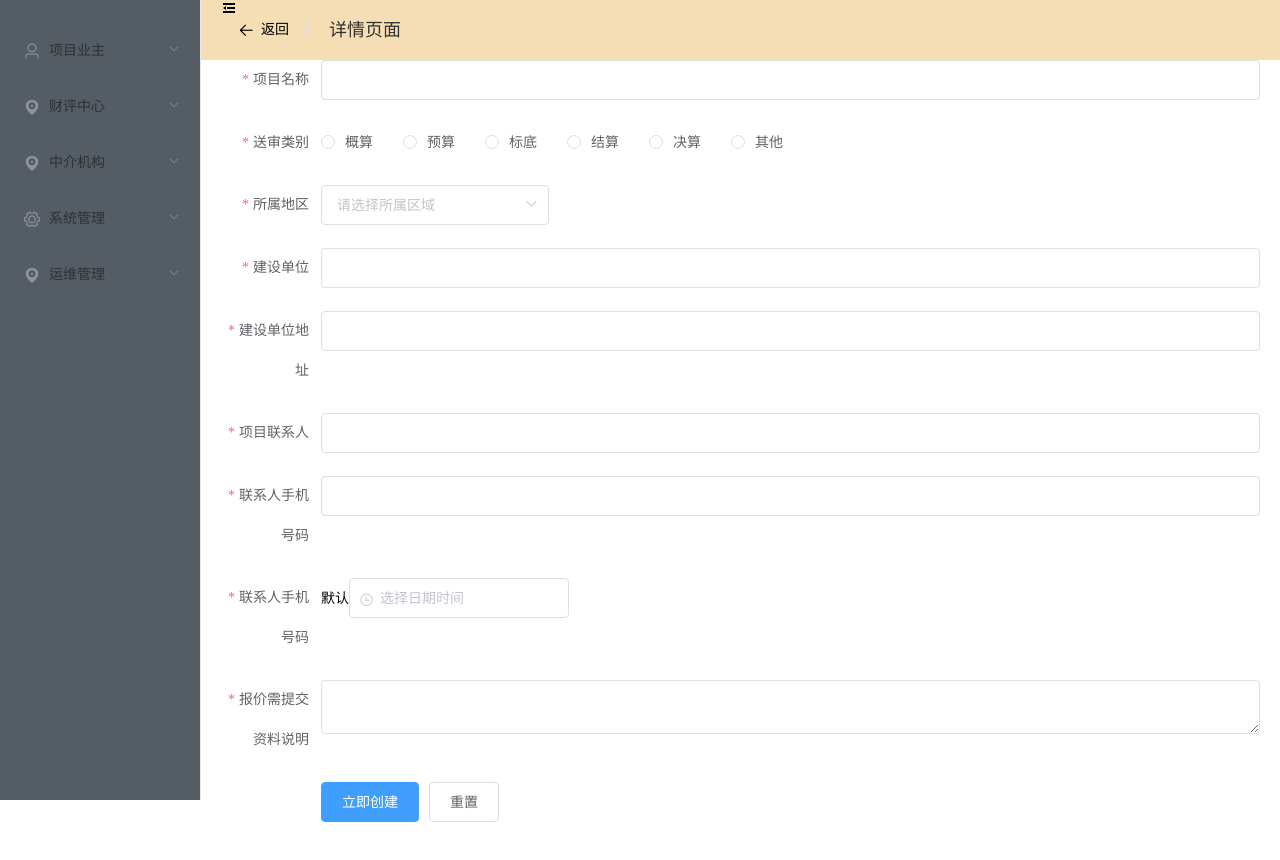
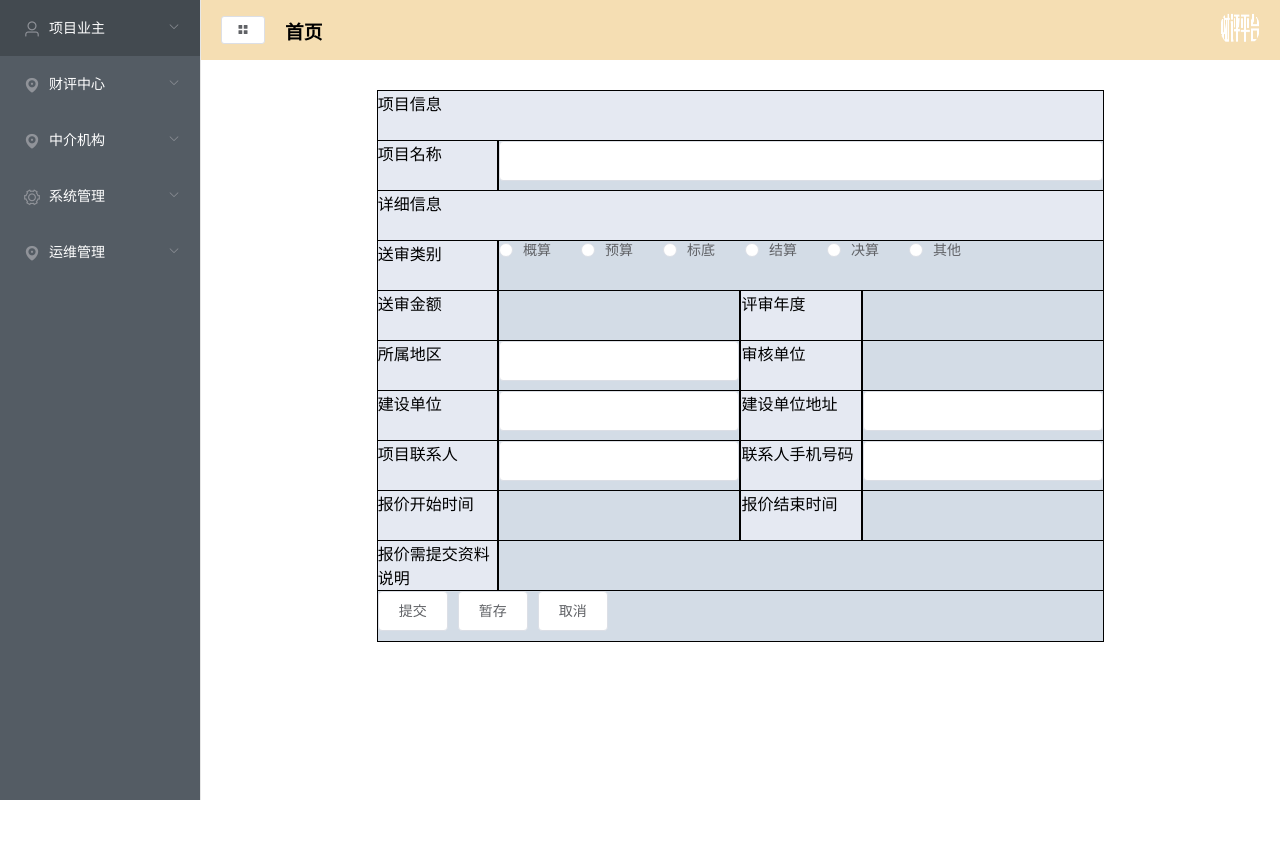
Before and after one commit to hubyongxin/-first_week, a Vue app in the folder demo/: page /#/projectadd in a window 1280 px wide. Shown: the top 860 px of the page. After the commit the page ends 800 px from the top, so only its background shows below. Built offline with nearby package versions, Linux system fonts and the light colour scheme.

Commit message:
完成添加布局

```diff
--- a/demo/src/components/Aside.vue
+++ b/demo/src/components/Aside.vue
@@ -1,7 +1,6 @@
 <template>
   <div>
-    <el-menu class="el-menu-vertical-demo"   background-color="#545c64" active-text-color='#ffd04b' @open="handleOpen" @close="handleClose" :collapse="isCollapse" router>
-      <h5></h5>
+    <el-menu class="el-menu-vertical-demo" background-color="#545c64" text-color="#ffffff" active-text-color="#ffd04b" :collapse="isCollapse" router>
       <!-- 项目业主 -->
       <el-submenu index="1">
         <template slot="title">
@@ -9,7 +8,7 @@
           <span slot="title">项目业主</span>
         </template>
         <el-menu-item-group>
-          <el-menu-item index="/projectapplication" path=''>项目申报</el-menu-item>
+          <el-menu-item index="/projectapplication" path="">项目申报</el-menu-item>
         </el-menu-item-group>
       </el-submenu>
       <!-- 财评中心 -->
@@ -86,164 +85,13 @@
 <script>
 export default {
   data() {
-    return {
-      isCollapse: false,
-      //菜单数据
-      menu: [
-        //1
-        {
-          lable: '项目业主',
-          icno: '',
-
-          children: [
-            {
-              path: '',
-              name: '',
-              lable: '项目申报',
-              icno: '',
-              url: '',
-            },
-          ],
-        },
-        //2
-        {
-          lable: '财评中心',
-          icno: '',
-          children: [
-            {
-              path: '',
-              name: '',
-              lable: '项目审核',
-              icno: '',
-              url: '',
-            },
-            {
-              path: '',
-              name: '',
-              lable: '评定项目',
-              icno: '',
-              url: '',
-            },
-          ],
-        },
-        //3
-        {
-          lable: '中介机构',
-          icno: '',
-          children: [
-            {
-              path: '',
-              name: '',
-              lable: '项目报名',
-              icno: '',
-              url: '',
-            },
-            {
-              path: '',
-              name: '',
-              lable: '我的报名项目',
-              icno: '',
-              url: '',
-            },
-            {
-              path: '',
-              name: '',
-              lable: '我的中标项目',
-              icno: '',
-              url: '',
-            },
-          ],
-        },
-        //4
-        {
-          lable: '系统管理',
-          icno: '',
-          children: [
-            {
-              path: '',
-              name: '',
-              lable: '部门管理',
-              icno: '',
-              url: '',
-            },
-            {
-              path: '',
-              name: '',
-              lable: '人员管理',
-              icno: '',
-              url: '',
-            },
-            {
-              path: '',
-              name: '',
-              lable: '角色管理',
-              icno: '',
-              url: '',
-            },
-            {
-              path: '',
-              name: '',
-              lable: '审核流程管理',
-              icno: '',
-              url: '',
-            },
-          ],
-        },
-        //5
-        {
-          lable: '运维管理',
-          icno: '',
-          children: [
-            {
-              path: '',
-              name: '',
-              lable: '财评中心管理',
-              icno: '',
-              url: '',
-            },
-            {
-              path: '',
-              name: '',
-              lable: '服务费规则管理',
-              icno: '',
-              url: '',
-            },
-            {
-              path: '',
-              name: '',
-              lable: '服务费设置',
-              icno: '',
-              url: '',
-            },
-            {
-              path: '',
-              name: '',
-              lable: '服务费核实',
-              icno: '',
-              url: '',
-            },
-          ],
-        },
-      ],
-    }
+    return {}
   },
-  methods: {
-    handleOpen(key, keyPath) {
-      console.log(key, keyPath)
+  methods: {},
+  computed: {
+    isCollapse() {
+      return this.$store.state.tab.isCollapse
     },
-    handleClose(key, keyPath) {
-      console.log(key, keyPath)
-    },
-    // computed: {
-    //   noChildren() {
-    //     return this.menu.filter((item) => {
-    //       !item.children
-    //     })
-    //   },
-    //   haveChildren() {
-    //     return this.menu.filter((item) => item.children)
-    //   },
-    // },
   },
 }
 </script>
@@ -252,6 +100,8 @@ export default {
   width: 200px;
   height: 100vh;
   min-height: 400px;
-
+}
+.el-menu--collapse {
+  height: 100vh;
 }
 </style>
--- a/demo/src/components/Header.vue
+++ b/demo/src/components/Header.vue
@@ -1,27 +1,61 @@
 <template>
-  <div class="box_parent">
-    <div class="left_btn">
-      <i class="el-icon-s-fold"></i>
+  <header>
+    <div class="left_content">
+      <el-button plain icon="el-icon-menu" size="mini" @click="changeMenu"></el-button>
+      <h3>首页</h3>
     </div>
-    <el-page-header @back="goBack" content="详情页面"> </el-page-header>
-  </div>
+    <div class="right_content">
+      <el-dropdown>
+        <span class="el-dropdown-link">
+          <img :src="img" class="user" />
+        </span>
+        <el-dropdown-menu slot="dropdown">
+          <el-dropdown-item>黄金糕</el-dropdown-item>
+          <el-dropdown-item>狮子头</el-dropdown-item>
+          <el-dropdown-item>螺蛳粉</el-dropdown-item>
+        </el-dropdown-menu>
+      </el-dropdown>
+    </div>
+  </header>
 </template>
 
 <script>
 export default {
+  data() {
+    return {
+      img: require('../assets/logo.png'),
+    }
+  },
   methods: {
     goBack() {
-      this.$router.go(-1);
+      this.$router.go(-1)
+    },
+    changeMenu() {
+      this.$store.commit('collapseMenu')
     },
   },
-};
+}
 </script>
 
 <style lang="less" scoped>
-.box_parent {
+header {
   display: flex;
+  height: 100%;
+  align-items: center;
+  justify-content: space-between;
 }
-.el-page-header {
-  line-height: 60px;
+.left_content {
+  display: flex;
+  align-items: center;
+  .el-button {
+    margin-right: 20px;
+  }
+}
+.right_content {
+  .user {
+    width: 40px;
+    height: 40px;
+    border-radius: 50%;
+  }
 }
 </style>
--- a/demo/src/components/Login.vue
+++ b/demo/src/components/Login.vue
@@ -7,29 +7,14 @@
     <div class="login_box">
       <div class="top">欢迎登录</div>
       <!-- 登录区域 -->
-      <el-form
-        class="login_form"
-        ref="loginFormRef"
-        :model="loginForm"
-        :rules="loginFormRules"
-        label-width="0px"
-      >
+      <el-form class="login_form" ref="loginFormRef" :model="loginForm" :rules="loginFormRules" label-width="0px">
         <!-- 用户名 -->
         <el-form-item prop="username">
-          <el-input
-            v-model="loginForm.username"
-            prefix-icon="el-icon-user"
-            placeholder="财政评审平台用户名"
-          ></el-input>
+          <el-input v-model="loginForm.username" prefix-icon="el-icon-user" placeholder="财政评审平台用户名"></el-input>
         </el-form-item>
         <!-- 密码 -->
         <el-form-item prop="password">
-          <el-input
-            v-model="loginForm.password"
-            prefix-icon="el-icon-lock"
-            type="password"
-            placeholder="财政评审平台用户密码"
-          ></el-input>
+          <el-input v-model="loginForm.password" prefix-icon="el-icon-lock" type="password" placeholder="财政评审平台用户密码"></el-input>
         </el-form-item>
         <!-- 按钮区域 -->
         <el-form-item class="btns">
@@ -42,36 +27,36 @@
 </template>
 
 <script>
-import request from "../utlis/request";
-import qs from "qs";
+import request from '../utlis/request'
+import qs from 'qs'
 
 export default {
   data() {
     return {
       //登录表单数据绑定
       loginForm: {
-        username: "",
-        password: "",
-        msg: "",
+        username: '',
+        password: '',
+        msg: '',
       },
       loginFormRules: {
         //验证用户名
         username: [
-          { required: true, message: "财政评审平台用户名", trigger: "blur" },
-          { min: 3, max: 11, message: "长度在3到11个字符", trigger: "blur" },
+          { required: true, message: '财政评审平台用户名', trigger: 'blur' },
+          { min: 3, max: 11, message: '长度在3到11个字符', trigger: 'blur' },
         ],
         //验证密码
         password: [
-          { required: true, message: "财政评审平台用户密码", trigger: "blur" },
-          { min: 3, max: 15, message: "长度在3到15个字符", trigger: "blur" },
+          { required: true, message: '财政评审平台用户密码', trigger: 'blur' },
+          { min: 3, max: 15, message: '长度在3到15个字符', trigger: 'blur' },
         ],
       },
-    };
+    }
   },
   methods: {
     //点击重置，重置表单
     resetLoginForm() {
-      this.$refs.loginFormRef.resetFields();
+      this.$refs.loginFormRef.resetFields()
     },
 
     //登录
@@ -80,32 +65,31 @@ export default {
         let params = {
           username: this.loginForm.username,
           pwd: this.loginForm.password,
-        };
-        const res = await request.post("/web/login", qs.stringify(params));
-        this.msg = res.data.msg;
-        if (res.data.code == "v") {
-          this.$router.push("/main");
+        }
+        const res = await request.post('/web/login', qs.stringify(params))
+        this.msg = res.data.msg
+        if (res.data.code == 'v') {
+          this.$router.push('/main')
           this.$message({
             message: this.msg,
-            type: "success",
-          });
+            type: 'success',
+          })
         } else {
-          this.$message.error("用户名或密码错误");
+          this.$message.error('用户名或密码错误')
         }
       } catch (error) {
-        console.log(error, "系统错误!!!");
-        this.$message.error("系统错误，请稍后重试");
+        this.$message.error('系统错误，请稍后重试')
       }
     },
   },
-};
+}
 </script>
 
 <style lang="less" scoped>
 .login_container {
   width: 100%;
   height: 100vh;
-  background: url("../assets/bg.2679f0d2.jpg") no-repeat #409eff;
+  background: url('../assets/bg.2679f0d2.jpg') no-repeat #409eff;
   display: flex;
   justify-content: center;
 }
--- a/demo/src/store/index.js
+++ b/demo/src/store/index.js
@@ -1,15 +1,10 @@
 import Vue from 'vue'
 import Vuex from 'vuex'
-
+import tab from './tab'
 Vue.use(Vuex)
 
 export default new Vuex.Store({
-  state: {
+  modules: {
+    tab,
   },
-  mutations: {
-  },
-  actions: {
-  },
-  modules: {
-  }
 })
--- /dev/null
+++ b/demo/src/store/tab.js
@@ -0,0 +1,10 @@
+export default {
+  state: {
+    isCollapse: false,
+  },
+  mutations: {
+    collapseMenu(state) {
+      state.isCollapse = !state.isCollapse
+    },
+  },
+}
--- a/demo/src/views/ProjectAdd.vue
+++ b/demo/src/views/ProjectAdd.vue
@@ -1,18 +1,22 @@
 <template>
   <div>
-    <el-form
-      :model="ruleForm"
-      :rules="rules"
-      ref="ruleForm"
-      label-width="100px"
-      class="demo-ruleForm"
-    >
-      <!-- 项目名称 -->
-      <el-form-item label="项目名称" prop="name">
+    <el-form :model="ruleForm" :rules="rules" ref="ruleForm" label-width="100px" class="demo-ruleForm">
+      <el-row>
+        <el-col :span="24">
+          <div class="grid-content bg-purple-light">项目信息</div>
+        </el-col>
+        <el-col :span="4">
+          <div class="grid-content bg-purple-light">项目名称</div>
+        </el-col>
+        <el-col :span="20">
+          <div class="grid-content bg-purple">
             <el-input v-model="ruleForm.name"></el-input>
-      </el-form-item>
-      <!-- 送审类别 -->
-      <el-form-item label="送审类别" prop="resource">
+          </div>
+        </el-col>
+        <el-col :span="24"><div class="grid-content bg-purple-light">详细信息</div></el-col>
+        <el-col :span="4"><div class="grid-content bg-purple-light">送审类别</div></el-col>
+        <el-col :span="20">
+          <div class="grid-content bg-purple">
             <el-radio-group v-model="ruleForm.resource">
               <el-radio label="概算"></el-radio>
               <el-radio label="预算"></el-radio>
@@ -21,54 +25,56 @@
               <el-radio label="决算"></el-radio>
               <el-radio label="其他"></el-radio>
             </el-radio-group>
-      </el-form-item>
-      <!-- 所属区域 -->
-      <el-form-item label="所属地区" prop="region">
-        <el-select v-model="ruleForm.region" placeholder="请选择所属区域">
-          <el-option label="区域一" value="shanghai"></el-option>
-          <el-option label="区域二" value="beijing"></el-option>
-        </el-select>
-      </el-form-item>
-
-      <!-- 建设单位 -->
-      <el-form-item label="建设单位" prop="name">
-        <el-input v-model="ruleForm.name"></el-input>
-      </el-form-item>
-      <!-- 建设单位地址 -->
-      <el-form-item label="建设单位地址" prop="name">
-        <el-input v-model="ruleForm.name"></el-input>
-      </el-form-item>
-      <!-- 项目联系人 -->
-      <el-form-item label="项目联系人" prop="name">
-        <el-input v-model="ruleForm.name"></el-input>
-      </el-form-item>
-      <!-- 联系人手机号码 -->
-      <el-form-item label="联系人手机号码" prop="name">
-        <el-input v-model="ruleForm.name"></el-input>
-      </el-form-item>
-      <!-- 联系人手机号码 -->
-      <el-form-item label="联系人手机号码" prop="name">
-        <div class="block">
-          <span class="demonstration">默认</span>
-          <el-date-picker
-            v-model="value1"
-            type="datetime"
-            placeholder="选择日期时间"
+          </div>
+        </el-col>
+        <el-col :span="4">
+          <div class="grid-content bg-purple-light">送审金额</div>
+        </el-col>
+        <el-col :span="8"> <div class="grid-content bg-purple"></div></el-col>
+        <el-col :span="4"><div class="grid-content bg-purple-light">评审年度</div></el-col>
+        <el-col :span="8"><div class="grid-content bg-purple"></div></el-col>
+        <el-col :span="4"><div class="grid-content bg-purple-light">所属地区</div></el-col>
+        <el-col :span="8">
+          <div class="grid-content bg-purple">
+            <el-input v-model="ruleForm.name"> </el-input>
+          </div>
+        </el-col>
+        <el-col :span="4"><div class="grid-content bg-purple-light">审核单位</div></el-col>
+        <el-col :span="8"><div class="grid-content bg-purple"></div></el-col>
+        <el-col :span="4"><div class="grid-content bg-purple-light">建设单位</div></el-col>
+        <el-col :span="8">
+          <div class="grid-content bg-purple">
+            <el-input v-model="ruleForm.name"> </el-input>
+          </div>
+        </el-col>
+        <el-col :span="4"><div class="grid-content bg-purple-light">建设单位地址</div></el-col>
+        <el-col :span="8">
+          <div class="grid-content bg-purple">
+            <el-input v-model="ruleForm.name"> </el-input>
+          </div>
+        </el-col>
+        <el-col :span="4"><div class="grid-content bg-purple-light">项目联系人</div></el-col>
+        <el-col :span="8">
+          <div class="grid-content bg-purple">
+            <el-input v-model="ruleForm.name"> </el-input>
+          </div>
+        </el-col>
+        <el-col :span="4"><div class="grid-content bg-purple-light">联系人手机号码</div></el-col>
+        <el-col :span="8">
+          <div class="grid-content bg-purple">
+            <el-input v-model="ruleForm.name"> </el-input>
+          </div>
+        </el-col>
+        <el-col :span="4"><div class="grid-content bg-purple-light">报价开始时间</div></el-col>
+        <el-col :span="8"><div class="grid-content bg-purple"></div></el-col>
+        <el-col :span="4"><div class="grid-content bg-purple-light">报价结束时间</div></el-col>
+        <el-col :span="8"><div class="grid-content bg-purple"></div></el-col>
+        <el-col :span="4"><div class="grid-content bg-purple-light">报价需提交资料说明</div></el-col>
+        <el-col :span="20"><div class="grid-content bg-purple"></div></el-col>
+        <el-col :span="24"
+          ><div class="grid-content bg-purple"><el-button>提交</el-button><el-button>暂存</el-button><el-button>取消</el-button></div></el-col
         >
-          </el-date-picker>
-        </div>
-      </el-form-item>
-
-      <!-- 报价需提交资料说明 -->
-      <el-form-item label="报价需提交资料说明" prop="desc">
-        <el-input type="textarea" v-model="ruleForm.desc"></el-input>
-      </el-form-item>
-      <el-form-item>
-        <el-button type="primary" @click="submitForm('ruleForm')"
-          >立即创建</el-button
-        >
-        <el-button @click="resetForm('ruleForm')">重置</el-button>
-      </el-form-item>
+      </el-row>
     </el-form>
   </div>
 </template>
@@ -78,71 +84,93 @@ export default {
   data() {
     return {
       ruleForm: {
-        name: "",
-        region: "",
-        date1: "",
-        date2: "",
+        name: '',
+        region: '',
+        date1: '',
+        date2: '',
         delivery: false,
         type: [],
-        resource: "",
-        desc: "",
+        resource: '',
+        desc: '',
       },
       rules: {
         name: [
-          { required: true, message: "请输入活动名称", trigger: "blur" },
-          { min: 3, max: 5, message: "长度在 3 到 5 个字符", trigger: "blur" },
+          { required: true, message: '请输入活动名称', trigger: 'blur' },
+          { min: 3, max: 5, message: '长度在 3 到 5 个字符', trigger: 'blur' },
         ],
-        region: [
-          { required: true, message: "请选择活动区域", trigger: "change" },
-        ],
+        region: [{ required: true, message: '请选择活动区域', trigger: 'change' }],
         date1: [
           {
-            type: "date",
+            type: 'date',
             required: true,
-            message: "请选择日期",
-            trigger: "change",
+            message: '请选择日期',
+            trigger: 'change',
           },
         ],
         date2: [
           {
-            type: "date",
+            type: 'date',
             required: true,
-            message: "请选择时间",
-            trigger: "change",
+            message: '请选择时间',
+            trigger: 'change',
           },
         ],
         type: [
           {
-            type: "array",
+            type: 'array',
             required: true,
-            message: "请至少选择一个活动性质",
-            trigger: "change",
+            message: '请至少选择一个活动性质',
+            trigger: 'change',
           },
         ],
-        resource: [
-          { required: true, message: "请选择活动资源", trigger: "change" },
-        ],
-        desc: [{ required: true, message: "请填写活动形式", trigger: "blur" }],
+        resource: [{ required: true, message: '请选择活动资源', trigger: 'change' }],
+        desc: [{ required: true, message: '请填写活动形式', trigger: 'blur' }],
       },
-    };
+    }
   },
   methods: {
     submitForm(formName) {
       this.$refs[formName].validate((valid) => {
         if (valid) {
-          alert("submit!");
+          alert('submit!')
         } else {
-          console.log("error submit!!");
-          return false;
+          console.log('error submit!!')
+          return false
         }
-      });
+      })
     },
     resetForm(formName) {
-      this.$refs[formName].resetFields();
+      this.$refs[formName].resetFields()
     },
   },
-};
+}
 </script>
 
-<style>
+<style lang="less" scoped>
+.el-row {
+  margin: 30px auto;
+  width: 70%;
+  &:last-child {
+    margin-bottom: 0;
+  }
+}
+.el-col {
+  // border-radius: 4px;
+  height: 50px;
+}
+
+.bg-purple {
+  background: #d3dce6;
+}
+.bg-purple-light {
+  background: #e5e9f2;
+}
+.grid-content {
+  min-height: 50px;
+  border: 1px solid #000;
+}
+.row-bg {
+  padding: 10px 0;
+  background-color: #f9fafc;
+}
 </style>
```
Lines whose indentation alone changed are shown as unchanged.
